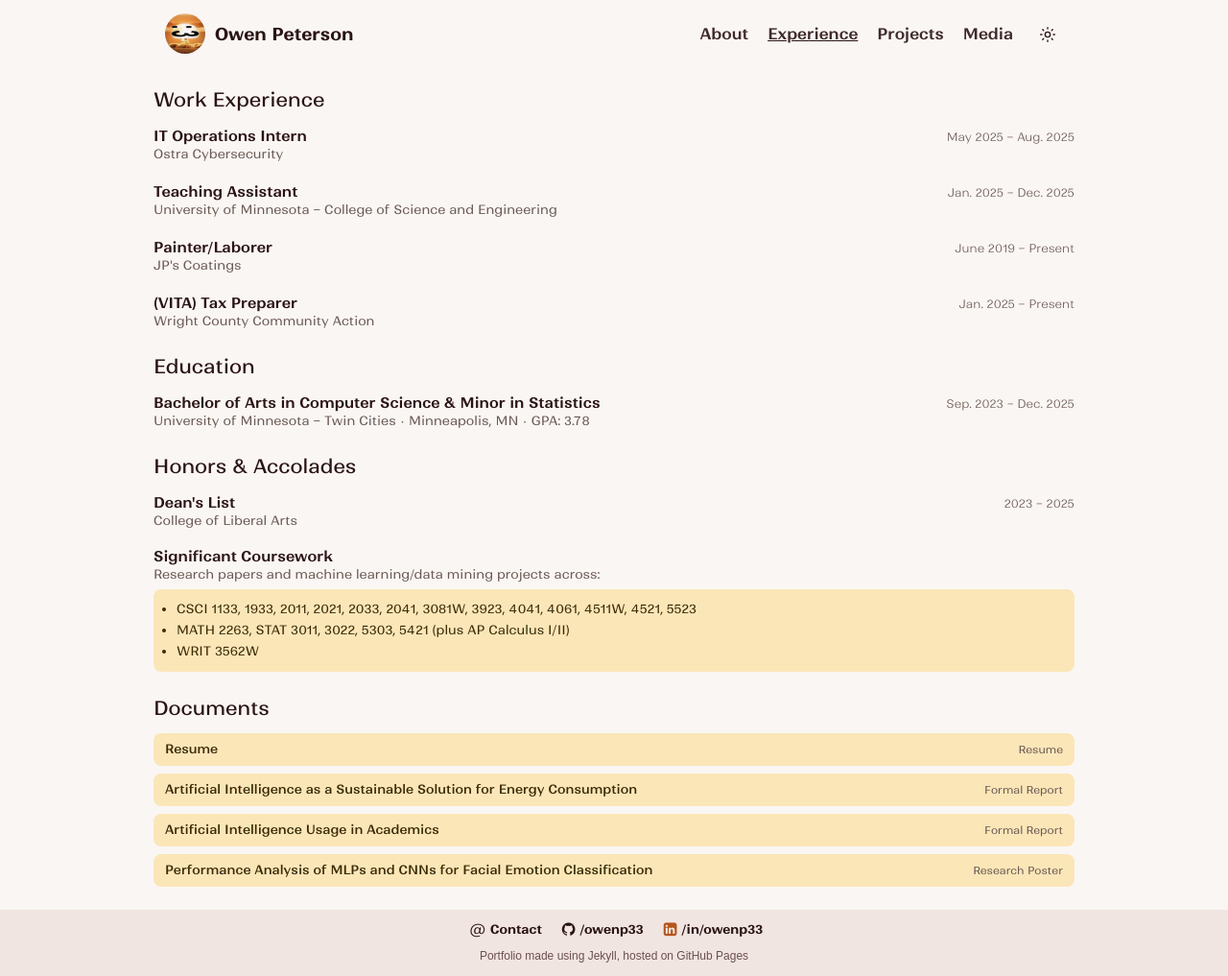
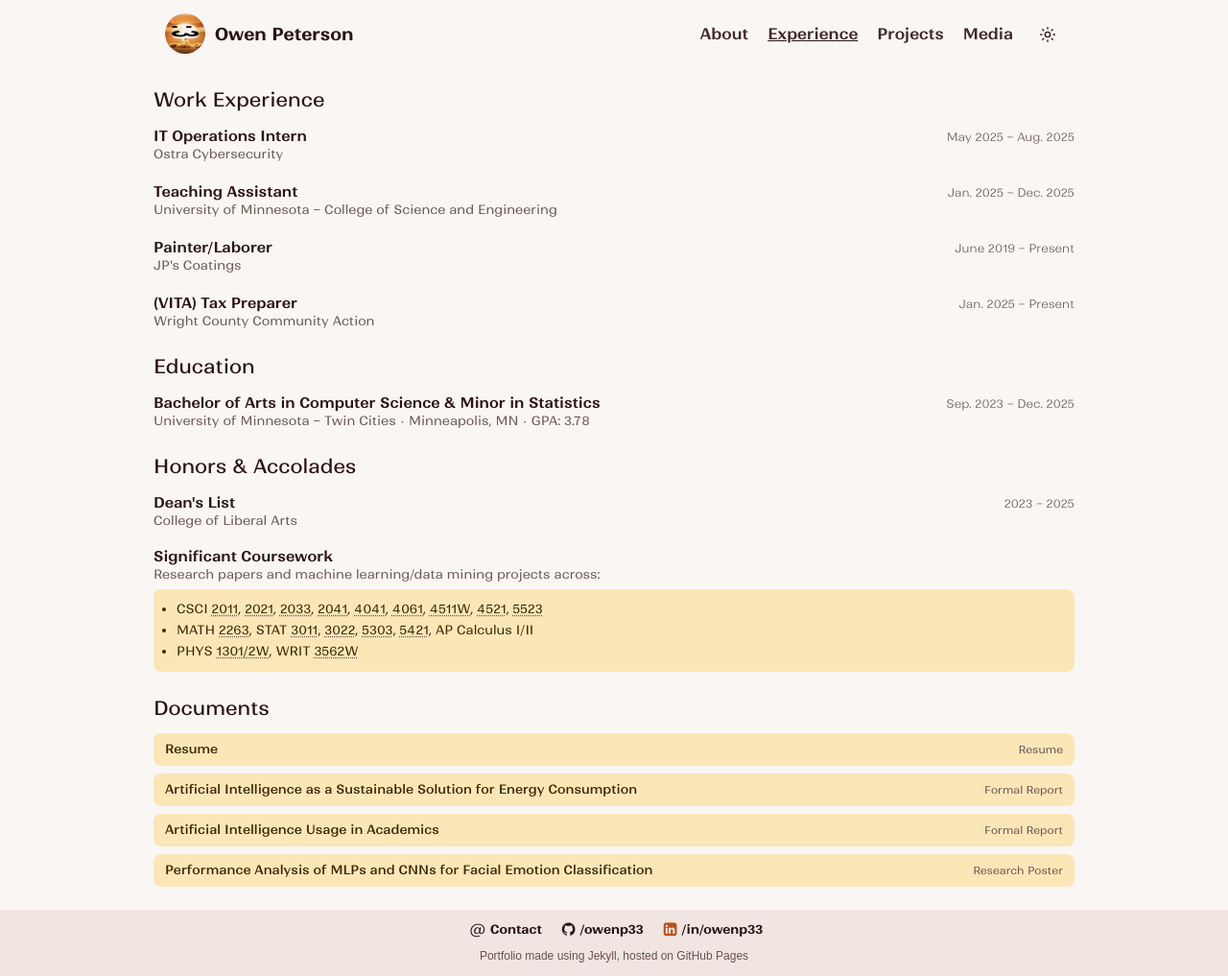
Before and after one commit to owenp33/owenp33.github.io, a Jekyll site: the page built from experience.html, in a window 1280 px wide. Shown: the whole page at 96% size. Built offline with Jekyll 4.4.1, drawn with Linux system fonts in a browser that asks for light colours.

Commit message:
Add hover custom above-cursor tooltips on course codes to display full names

```diff
--- a/assets/css/experience.css
+++ b/assets/css/experience.css
@@ -90,3 +90,33 @@
     font-size: 11px;
     white-space: nowrap;
 }
+
+.course {
+    position: relative;
+    text-decoration: underline dotted;
+    text-decoration-color: var(--panel-projects-title);
+    text-underline-offset: 2px;
+    cursor: help;
+}
+
+.course::after {
+    content: attr(data-tooltip);
+    position: absolute;
+    bottom: 100%;
+    left: 50%;
+    transform: translateX(-50%) translateY(-6px);
+    background-color: var(--bg-panel);
+    color: var(--text-primary);
+    padding: 4px 8px;
+    border-radius: 6px;
+    font-size: 11px;
+    white-space: nowrap;
+    opacity: 0;
+    pointer-events: none;
+    transition: opacity 0.5s;
+    z-index: 10;
+}
+
+.course:hover::after {
+    opacity: 1;
+}
--- a/experience.html
+++ b/experience.html
@@ -57,9 +57,9 @@
         <h5 class="role-title">Significant Coursework</h5>
         <p class="role-org">Research papers and machine learning/data mining projects across:</p>
         <ul>
-            <li>CSCI 1133, 1933, 2011, 2021, 2033, 2041, 3081W, 3923, 4041, 4061, 4511W, 4521, 5523</li>
-            <li>MATH 2263, STAT 3011, 3022, 5303, 5421 (plus AP Calculus I/II)</li>
-            <li>WRIT 3562W</li>
+            <li>CSCI <span class="course" data-tooltip="Discrete Structures of Computer Science">2011</span>, <span class="course" data-tooltip="Machine Architecture and Organization">2021</span>, <span class="course" data-tooltip="Elementary Computational Linear Algebra">2033</span>, <span class="course" data-tooltip="Advanced Programming Principles">2041</span>, <span class="course" data-tooltip="Algorithms and Data Structures">4041</span>, <span class="course" data-tooltip="Introduction to Operating Systems">4061</span>, <span class="course" data-tooltip="Introduction to Artificial Intelligence">4511W</span>, <span class="course" data-tooltip="Applied Machine Learning">4521</span>, <span class="course" data-tooltip="Introduction to Data Mining">5523</span></li>
+            <li>MATH <span class="course" data-tooltip="Multivariable Calculus">2263</span>, STAT <span class="course" data-tooltip="Introduction to Statistical Analysis">3011</span>, <span class="course" data-tooltip="Data Analysis">3022</span>, <span class="course" data-tooltip="Designing Experiments">5303</span>, <span class="course" data-tooltip="Analysis of Categorical Data">5421</span>, AP Calculus I/II</li>
+            <li>PHYS <span class="course" data-tooltip="Introduction to Physics I/II">1301/2W</span>, WRIT <span class="course" data-tooltip="Technical and Professional Writing">3562W</span></li>
         </ul>
     </div>
 
```
Also changed, not shown: legacy-idx.html (deleted, +0 -68 lines).
